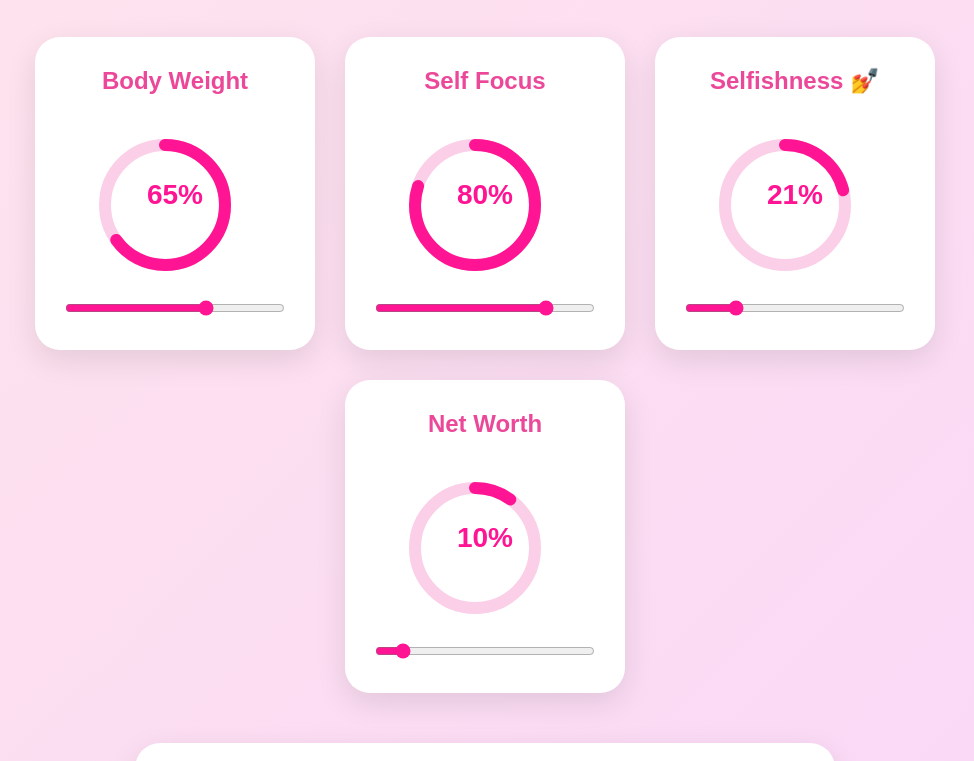
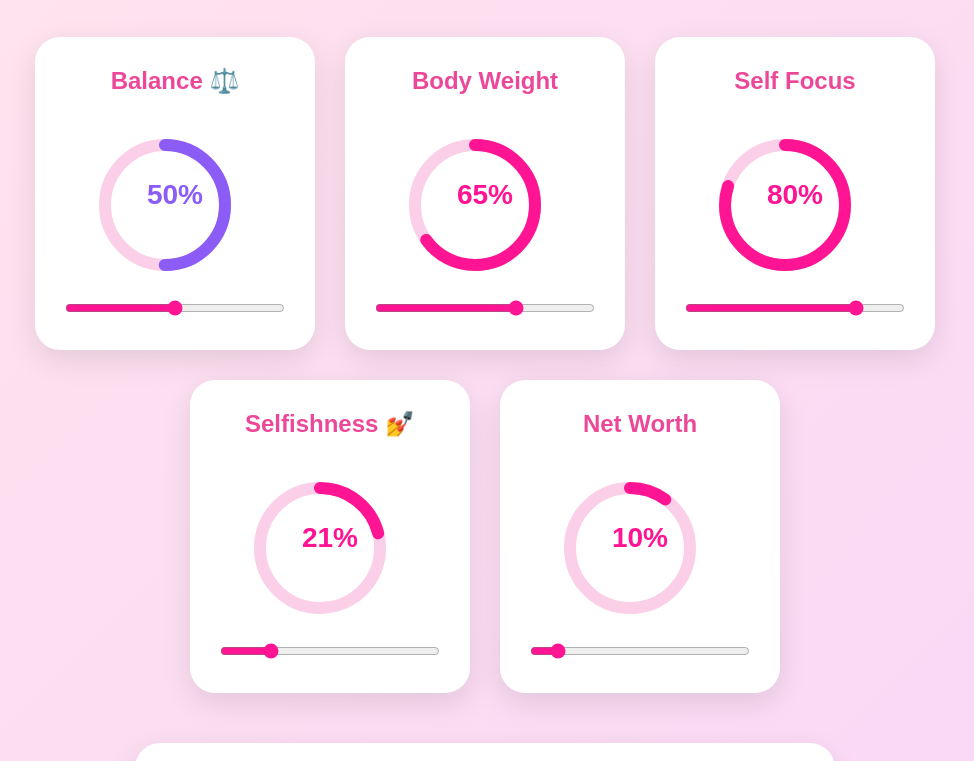
Before and after one commit to raphaelmonyo2003-collab/Asha-challenge-23, a plain HTML site: page index.html in a window 1280 px wide. Shown: the part 128-889 px from the top of the page, without its empty margins (155-1129 px from the left). Drawn offline with nearby package versions, Linux system fonts and the light colour scheme.

Commit message:
Add files via upload

```diff
--- a/index.html
+++ b/index.html
@@ -10,11 +10,34 @@
 
 
   <div class="main-title">
-    <h1>Asha Plan 23 ✨</h1>
+    <h1>Asha challenge ✨</h1>
     <p>Grow beautifully every single day 💖</p>
   </div>
 
   <div class="container">
+    <!-- CARD -->
+<div class="card">
+
+    <h2>Balance ⚖️</h2>
+
+    <div class="progress-circle">
+        <svg>
+            <circle cx="70" cy="70" r="60"></circle>
+            <circle cx="70" cy="70" r="60"
+                class="progress"
+                id="circle5"></circle>
+        </svg>
+
+        <div class="number" id="number5">50%</div>
+    </div>
+
+    <input type="range"
+           min="0"
+           max="100"
+           value="50"
+           id="slider5">
+
+</div>
 
     <!-- CARD -->
     <div class="card">
@@ -138,11 +161,12 @@
     <div class="graph-inputs">
 
         <select id="trackType">
-            <option value="Body Weight">Body Weight</option>
-            <option value="Self Focus">Self Focus</option>
-            <option value="Selfishness">Selfishness</option>
-            <option value="Net Worth">Net Worth</option>
-        </select>
+    <option value="Balance">Balance</option>
+    <option value="Body Weight">Body Weight</option>
+    <option value="Self Focus">Self Focus</option>
+    <option value="Selfishness">Selfishness</option>
+    <option value="Net Worth">Net Worth</option>
+</select>
 
         <input type="number" id="trackValue" placeholder="Enter percentage/value">
 
--- a/script.js
+++ b/script.js
@@ -37,6 +37,7 @@ updateProgress("slider1","circle1","number1");
 updateProgress("slider2","circle2","number2");
 updateProgress("slider3","circle3","number3");
 updateProgress("slider4","circle4","number4");
+updateProgress("slider5","circle5","number5");
 /* GOAL NOTEBOOK */
 
 const goalInput = document.getElementById("goalText");
@@ -256,6 +257,10 @@ function saveTracking(){
     updateCard("slider4","circle4","number4",value);
 }
 
+if(type === "Balance"){
+    updateCard("slider5","circle5","number5",value);
+}
+
 }
 
 function updateCard(sliderId,circleId,numberId,value){
@@ -369,3 +374,39 @@ function toggleMenu(index, btn){
         }
     });
 }
+function updateProgress(sliderId, circleId, numberId){
+
+    const slider = document.getElementById(sliderId);
+    const circle = document.getElementById(circleId);
+    const number = document.getElementById(numberId);
+
+    if(!slider || !circle || !number){
+        console.error("Missing element:", sliderId, circleId, numberId);
+        return;
+    }
+
+    const radius = 60;
+    const circumference = 2 * Math.PI * radius;
+
+    circle.style.strokeDasharray = circumference;
+
+    function setProgress(value){
+        const offset = circumference - (value / 100) * circumference;
+        circle.style.strokeDashoffset = offset;
+        number.innerHTML = value + "%";
+        localStorage.setItem(sliderId, value);
+    }
+
+    const saved = localStorage.getItem(sliderId);
+
+    if(saved){
+        slider.value = saved;
+        setProgress(saved);
+    }else{
+        setProgress(slider.value);
+    }
+
+    slider.addEventListener("input", () => {
+        setProgress(slider.value);
+    });
+}
--- a/style.css
+++ b/style.css
@@ -433,3 +433,13 @@ input[type="range"]{
 .popup-menu button:hover{
     background:#fff1f2;
 }
+#circle5{
+    stroke:#8b5cf6;
+}
+
+#number5{
+    color:#8b5cf6;
+}
+.popup-menu button:hover{
+    background:#fff1f2;
+}
```
Lines whose indentation alone changed are shown as unchanged.
